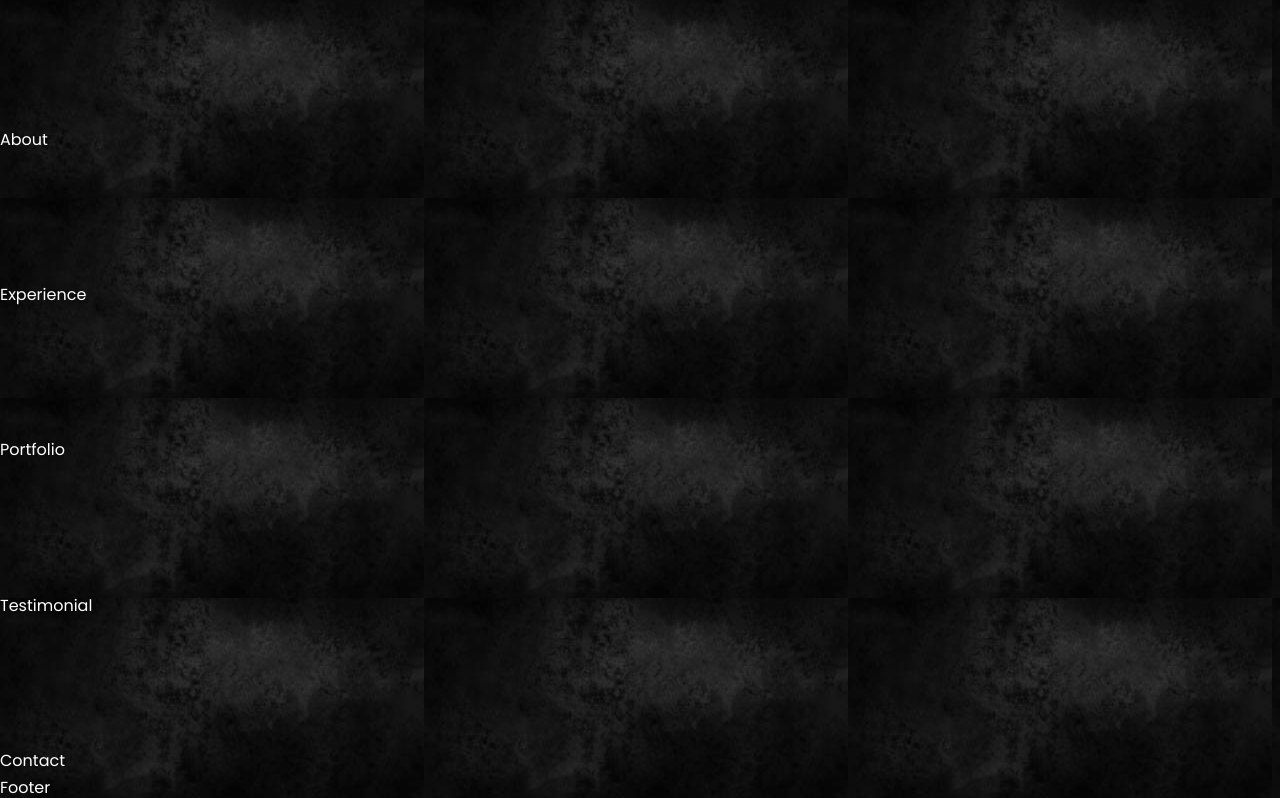
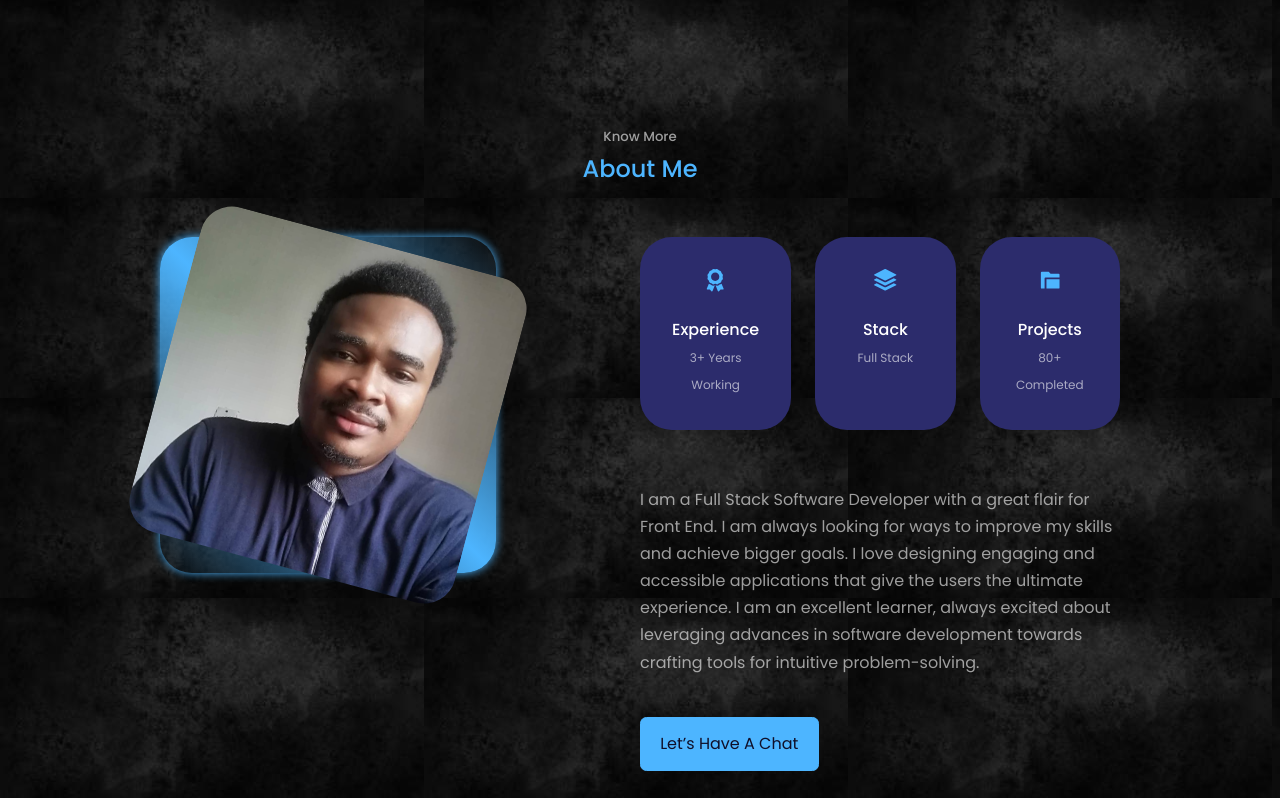
Before and after one commit to fortuneonyeka/react-portfolio, a React (Create React App) app: page / in a window 1280 px wide. Shown: the part 802-1600 px from the top of the page. Built offline with nearby package versions, Linux system fonts and the light colour scheme.

Commit message:
completed about jsx

```diff
--- a/src/Components/about/About.jsx
+++ b/src/Components/about/About.jsx
@@ -1,10 +1,58 @@
-import React from 'react'
-import "./About.css"
+import React from "react";
+import ProfilePic from "../../Assets/WhatsApp Image 2022-01-28 at 10.04.18 PM.jpeg";
+import { FaAward } from "react-icons/fa";
+import { BsStack } from "react-icons/bs";
+import { RiFolder4Fill } from "react-icons/ri";
+import "./About.css";
 
 const About = () => {
   return (
-    <section id="about">About</section>
-  )
-}
+    <section id="about">
+        <h5>Know More</h5>
+        <h2>About Me</h2>
+        <div className="container about__container">
+          <div className="about__me">
+            <div className="about__me-image">
+              <img className="about_img" src={ProfilePic} alt="About me image" />
+            </div>
+          </div>
+          <div className="about__content">
+            <div className="about__cards">
+              <article className="about__card">
+                <FaAward className="about__icon" />
+                <h5>Experience</h5>
+                <small>3+ Years Working</small>
+              </article>
 
-export default About
+              <article className="about__card">
+                <BsStack className="about__icon" />
+                <h5>Stack</h5>
+                <small>Full Stack</small>
+              </article>
+
+              <article className="about__card">
+                <RiFolder4Fill className="about__icon" />
+                <h5>Projects</h5>
+                <small>80+ Completed</small>
+              </article>
+              <div />
+          </div>
+          <p>
+            I am a Full Stack Software Developer with a great flair for Front
+            End. I am always looking for ways to improve my skills and achieve
+            bigger goals. I love designing engaging and accessible applications
+            that give the users the ultimate experience. I am an excellent
+            learner, always excited about leveraging advances in software
+            development towards crafting tools for intuitive problem-solving.
+          </p>
+
+          <a href="#contact" className="btn btn-primary">
+            Let’s Have A Chat
+          </a>
+        </div>
+      </div>
+    </section>
+  );
+};
+
+export default About;
```
